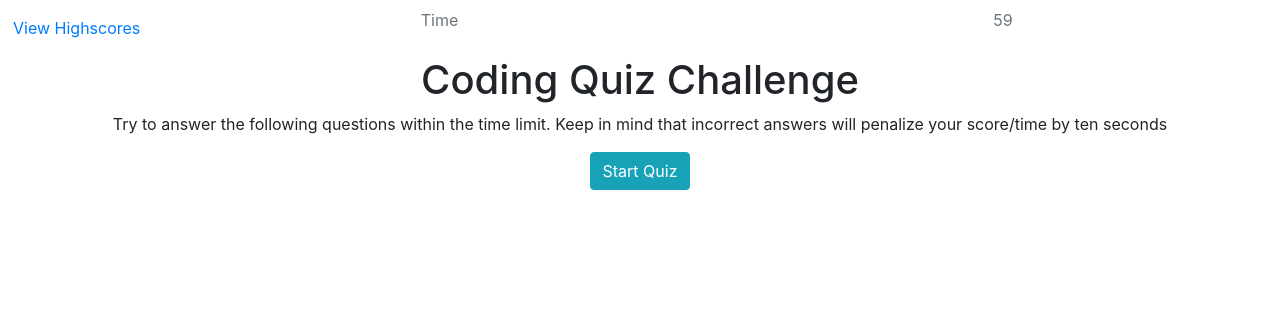
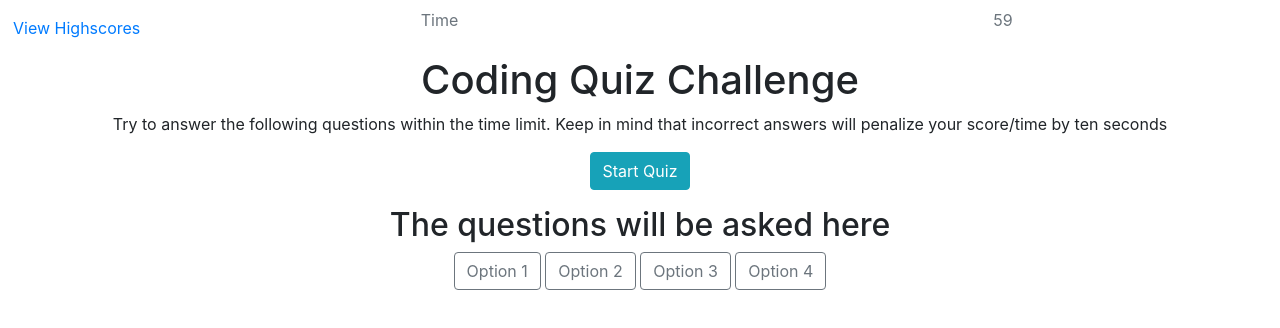
Before and after one commit to jeck24/HW4, a plain HTML site: page Assets/index.html in a window 1280 px wide. Drawn offline with nearby package versions, Linux system fonts and the light colour scheme.

Commit message:
Added multi option in index.html

```diff
--- a/Assets/index.html
+++ b/Assets/index.html
@@ -14,14 +14,25 @@
         <div class="nav-link disabled seconds">59</div>
     </header>
 
-    <container class="question">
+    <container class="introduction">
         <h1 class="title">Coding Quiz Challenge</h1>
         <p class="descriptionText">Try to answer the following questions within the time limit. Keep in mind that incorrect answers will penalize your score/time by ten seconds</p>
         <div class="button">
-            <button type="button" class="btn btn-info">Start Quiz</button>
+            <button type="button" class="btn btn-info" id="startQuiz">Start Quiz</button>
         </div>
         <p class="resultMessage"></p>
     </container>
+
+    <container class="questionsAndAnswers">
+        <h2 class="question">The questions will be asked here</h2>
+        <div class="button">
+            <button type="button" class="btn btn-outline-secondary" id="option1">Option 1</button>
+            <button type="button" class="btn btn-outline-secondary" id="option2">Option 2</button>
+            <button type="button" class="btn btn-outline-secondary" id="option3">Option 3</button>
+            <button type="button" class="btn btn-outline-secondary" id="option4">Option 4</button>
+        </div>
+    </container>
+
 
 
     <script type="text/javascript" src="./script.js"></script>
--- a/Assets/style.css
+++ b/Assets/style.css
@@ -2,6 +2,6 @@ container{
     max-width: 50px;
     margin: auto;
 }
-h1, .descriptionText, .button, .resultMessage{
+h1, h2, .descriptionText, .button, .resultMessage{
     text-align: center;
 };
```
